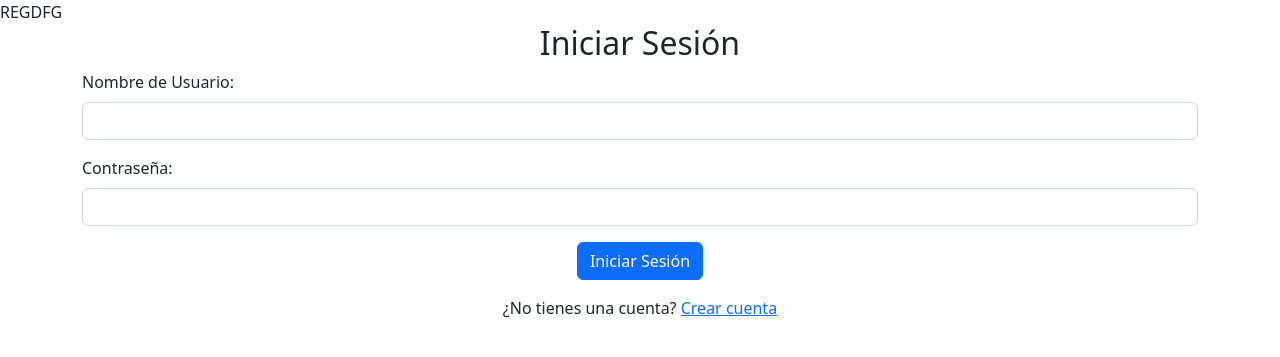
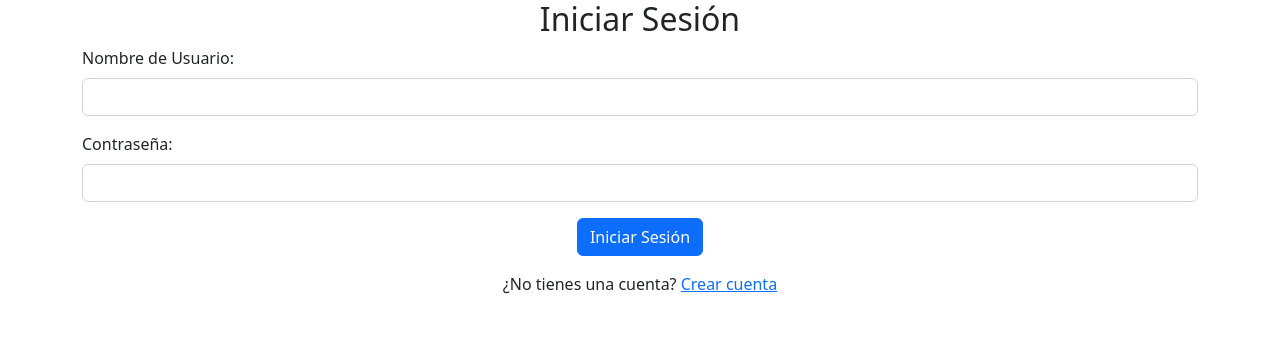
Before and after one commit to lenny1214/BANCOtopFinal, a PHP site: page /login.php in a window 1280 px wide. Shown: the top 357 px of the page. Run offline with PHP 8.4, Linux system fonts and the light colour scheme.

Commit message:
mas pruebas

```diff
--- a/html/login.php
+++ b/html/login.php
@@ -26,7 +26,7 @@
   <link rel="stylesheet" type="text/css" href="..//css/style.css">
 
 
-</head>REGDFG
+</head>
 
 
 <body>
```
